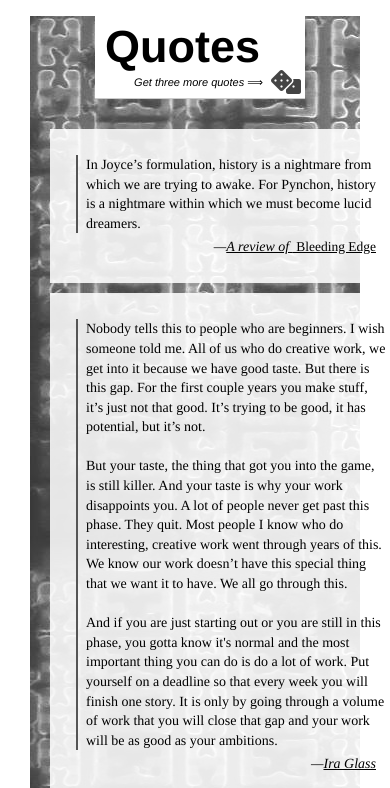
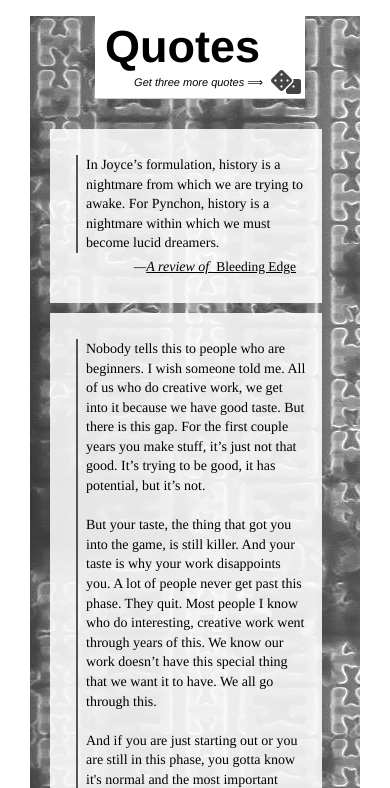
Before and after one commit to qqrs/qqrs_us, a plain HTML site: page index.html in a window 390 px wide. Shown: the part 4720-5508 px from the top of the page. Drawn offline with Linux system fonts and the light colour scheme.

Commit message:
Fix quotes too wide on mobile

```diff
--- a/style.css
+++ b/style.css
@@ -276,6 +276,11 @@ i.random-quote-button .tooltip {
   line-height: 1.4;
   min-width: 300px;
 }
+@media only screen and (max-width: 900px) {
+  .quote {
+    min-width: 220px;
+  }
+}
 .quote blockquote {
   width: 100%;
   padding-left: 8px;
```
